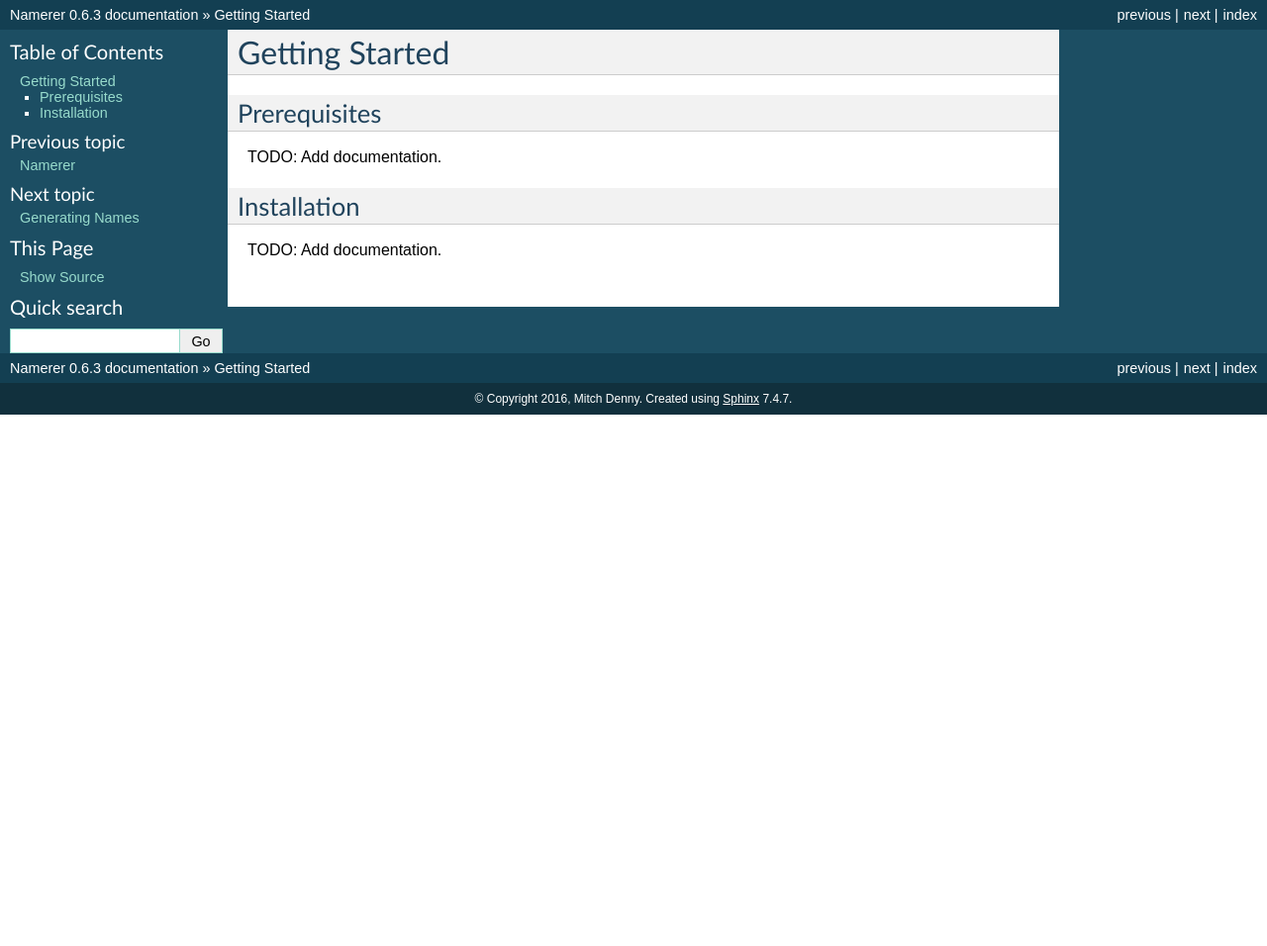
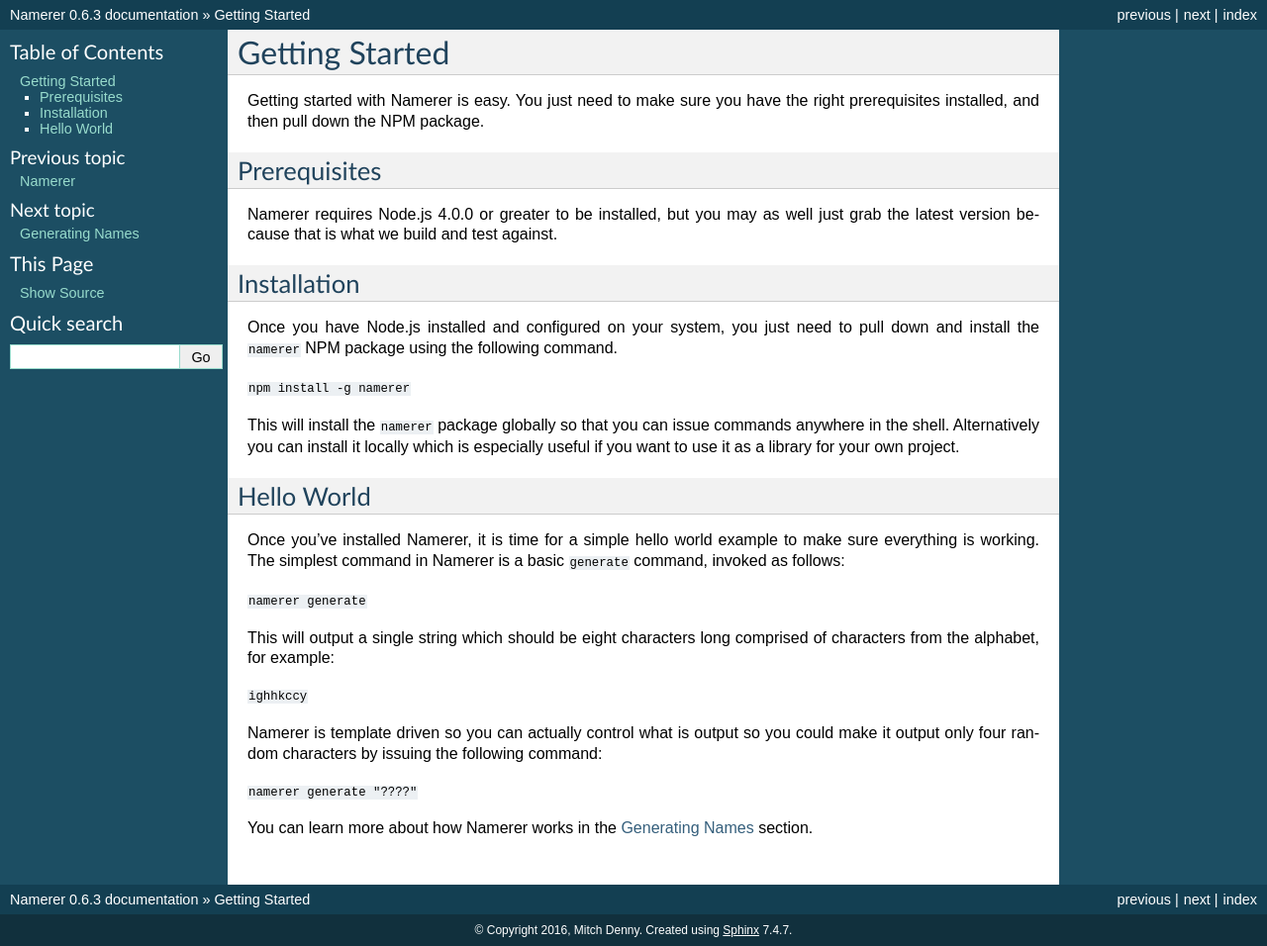
Before and after one commit to mitchdenny/namerer, a Sphinx documentation site: the page built from docs/getting-started.rst, in a window 1280 px wide. Shown: the whole page at 99% size. Built offline with Sphinx 7.4.7, drawn with Linux system fonts in a browser that asks for light colours; before the commit the page ends 900 px from its top, so only the background shows below that.

Commit message:
Completed Getting Started docs.

```diff
--- a/docs/getting-started.rst
+++ b/docs/getting-started.rst
@@ -1,10 +1,44 @@
 Getting Started
 ===============
+Getting started with Namerer is easy. You just need to make sure you have
+the right prerequisites installed, and then pull down the NPM package.
 
 Prerequisites
 -------------
-TODO: Add documentation.
+Namerer requires Node.js 4.0.0 or greater to be installed, but you may as
+well just grab the latest version because that is what we build and test
+against.
 
 Installation
 ------------
-TODO: Add documentation.
+Once you have Node.js installed and configured on your system, you just
+need to pull down and install the ``namerer`` NPM package using the
+following command.
+
+``npm install -g namerer``
+
+This will install the ``namerer`` package globally so that you can issue
+commands anywhere in the shell. Alternatively you can install it locally
+which is especially useful if you want to use it as a library for your
+own project.
+
+Hello World
+-----------
+Once you've installed Namerer, it is time for a simple hello world example
+to make sure everything is working. The simplest command in Namerer is a
+basic ``generate`` command, invoked as follows:
+
+``namerer generate``
+
+This will output a single string which should be eight characters long
+comprised of characters from the alphabet, for example:
+
+``ighhkccy``
+
+Namerer is template driven so you can actually control what is output so
+you could make it output only four random characters by issuing the
+following command:
+
+``namerer generate "????"``
+
+You can learn more about how Namerer works in the :doc:`generating-names` section.
```
